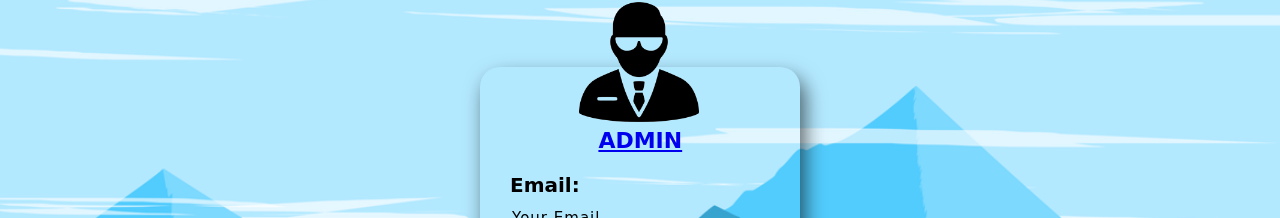
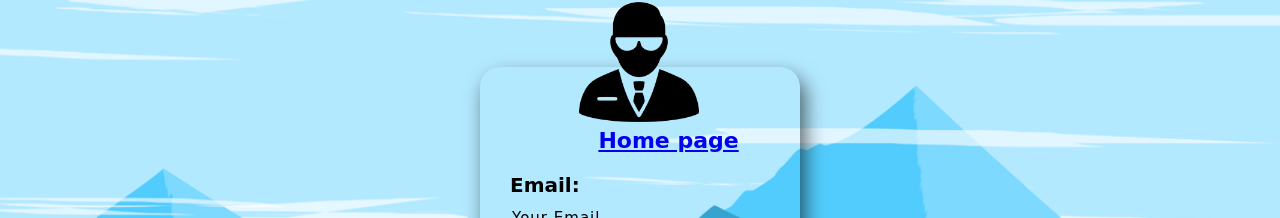
Before and after one commit to jaloliddinovbekha/portfolio, a plain HTML site: page indexx.html in a window 1280 px wide. Shown: the part 134-352 px from the top of the page. Drawn offline with Linux system fonts and the light colour scheme.

Commit message:
Update indexx.html

```diff
--- a/indexx.html
+++ b/indexx.html
@@ -12,7 +12,7 @@
 
     <div class="login-box">
         <img src="img2/img3.png">
-       <a href="index.html"> <h2>ADMIN</h2></a>
+       <a href="index.html"> <h2>Home page</h2></a>
         <h3>Email:</h3>
         <input type="email" name="" id="" placeholder="Your Email">
         <h3>Password:</h3>
```
